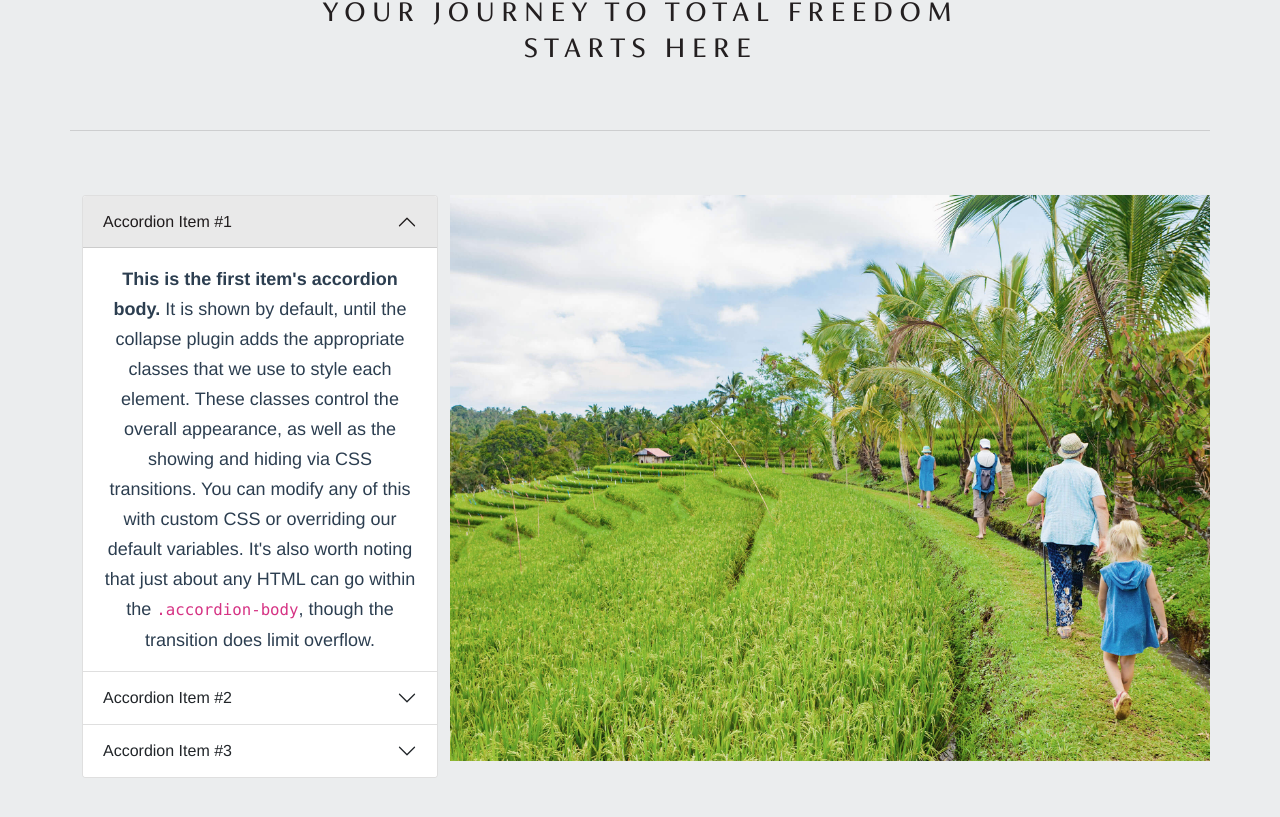
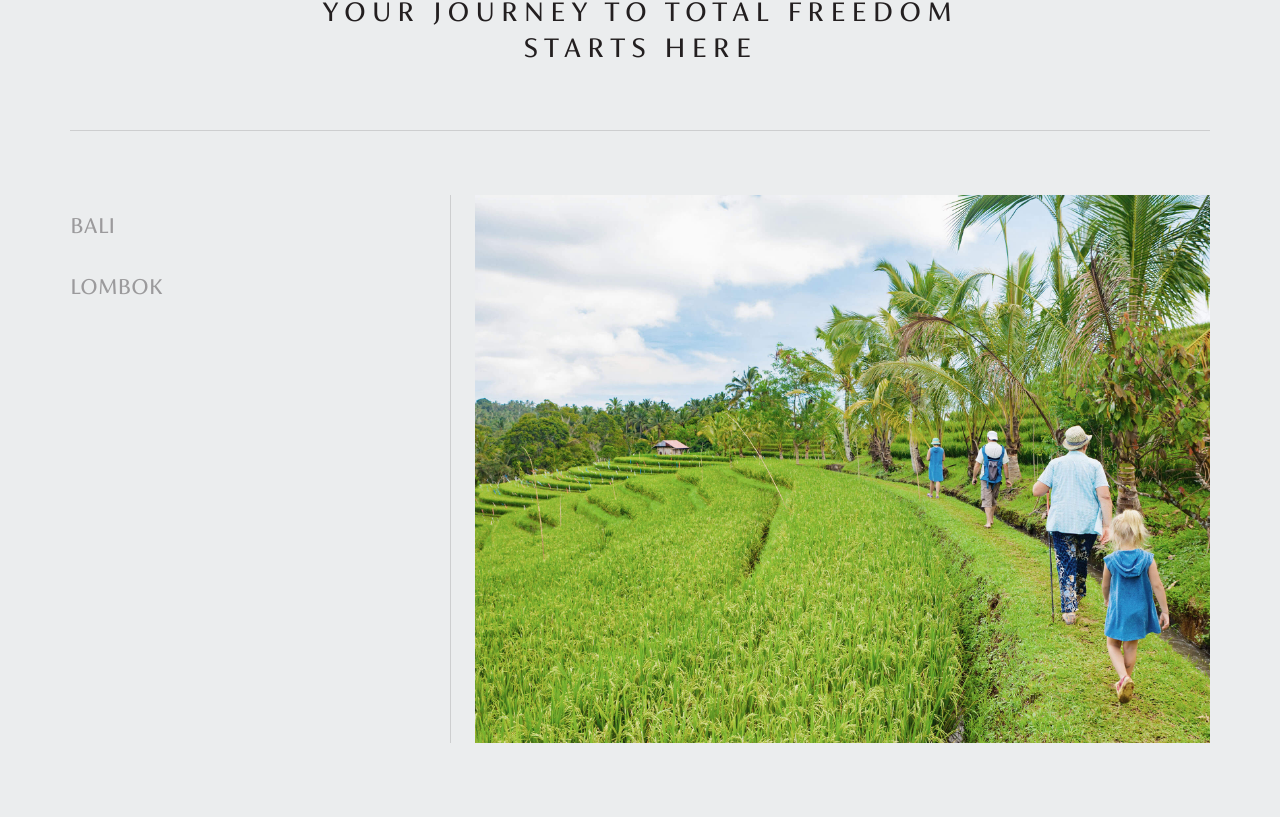
Before and after one commit to wahyuPM/elite-havens, a Vue app: page /#/ in a window 1280 px wide. Shown: the part 3991-4808 px from the top of the page. Built offline with nearby package versions, Linux system fonts and the light colour scheme; a web font is replaced by a local one.

Commit message:
add : destination section accordion

```diff
--- a/src/assets/scss/_destination.scss
+++ b/src/assets/scss/_destination.scss
@@ -1,8 +1,53 @@
 .destination {
+    font-family: "FS Siena", sans-serif;
     padding: 4rem 0;
+
+    .accordion-button{
+        color: rgba(35, 31, 32, 0.4);
+        text-transform: uppercase;
+        font-size: 1.5rem;
+
+        &:hover{
+            color: #231F20;
+        }
+
+        &:focus, &:not(:active) {
+                outline: 0;
+                border: none;
+                box-shadow: none;
+            }
+
+        &::after{
+            content: none;
+        }
+    }
+
+
+    .btn-primary{
+        padding: .5rem 2.5rem;
+        font-size: .9rem;
+        &:hover {
+            background-color: #fff;
+            color: $primary;
+            border: 1px solid $primary;
+        }
+    }
+
+    .accordion-body{
+        font-size: .9rem;
+        text-align: left;
+        color: #231F20;
+        letter-spacing: 0.02em;
+    }
+
+    .accordion-footer{
+        // padding: 0 1.25rem;
+    }
 
     img {
         width: 100%;
         height: auto;
+        padding-left: 1.5rem;
+        border-left: 1px solid rgba(35, 31, 32, 0.15);
     }
 }
--- a/src/views/home/HomePage.vue
+++ b/src/views/home/HomePage.vue
@@ -41,51 +41,59 @@
     <section class="destination">
       <div class="container">
         <div class="row">
-          <div class="col-md-4">
-            <div class="accordion" id="accordionExample">
-              <div class="accordion-item">
+          <div class="col-md-4 ps-0">
+            <div class="accordion accordion-flush" id="accordionExample">
+              <div class="accordion-item bg-transparent border-0">
                 <h2 class="accordion-header" id="headingOne">
                   <button
-                    class="accordion-button"
+                    class="accordion-button collapsed bg-transparent ps-0"
                     type="button"
                     data-bs-toggle="collapse"
                     data-bs-target="#collapseOne"
-                    aria-expanded="true"
+                    aria-expanded="false"
                     aria-controls="collapseOne"
                   >
-                    Accordion Item #1
+                    Bali
                   </button>
                 </h2>
                 <div
                   id="collapseOne"
-                  class="accordion-collapse collapse show"
+                  class="accordion-collapse collapse ps-0"
                   aria-labelledby="headingOne"
                   data-bs-parent="#accordionExample"
                 >
-                  <div class="accordion-body">
-                    <strong>This is the first item's accordion body.</strong> It
-                    is shown by default, until the collapse plugin adds the
-                    appropriate classes that we use to style each element. These
-                    classes control the overall appearance, as well as the
-                    showing and hiding via CSS transitions. You can modify any
-                    of this with custom CSS or overriding our default variables.
-                    It's also worth noting that just about any HTML can go
-                    within the <code>.accordion-body</code>, though the
-                    transition does limit overflow.
+                  <div class="accordion-body ps-0">
+                    On the island of the gods, where heaven meets earth, the
+                    phrase 'holiday in paradise' truly comes to life. Whether
+                    you are looking for a beachside escape in Canggu, a clifftop
+                    retreat in Jimbaran, or a scenic hideaway in the hills of
+                    Ubud, you are in for a memorable time away in our carefully
+                    crafted villas in Bali.
+                  </div>
+                  <div class="accordion-footer text-start">
+                    <button class="btn btn-primary rounded-pill">
+                      Start your journy
+                    </button>
                   </div>
                 </div>
               </div>
-              <div class="accordion-item">
+              <div class="accordion-item bg-transparent border-0">
                 <h2 class="accordion-header" id="headingTwo">
                   <button
-                    class="accordion-button collapsed"
+                    class="
+                      accordion-button
+                      collapsed
+                      bg-transparent
+                      border-0
+                      ps-0
+                    "
                     type="button"
                     data-bs-toggle="collapse"
                     data-bs-target="#collapseTwo"
                     aria-expanded="false"
                     aria-controls="collapseTwo"
                   >
-                    Accordion Item #2
+                    Lombok
                   </button>
                 </h2>
                 <div
@@ -94,48 +102,19 @@
                   aria-labelledby="headingTwo"
                   data-bs-parent="#accordionExample"
                 >
-                  <div class="accordion-body">
-                    <strong>This is the second item's accordion body.</strong>
-                    It is hidden by default, until the collapse plugin adds the
-                    appropriate classes that we use to style each element. These
-                    classes control the overall appearance, as well as the
-                    showing and hiding via CSS transitions. You can modify any
-                    of this with custom CSS or overriding our default variables.
-                    It's also worth noting that just about any HTML can go
-                    within the <code>.accordion-body</code>, though the
-                    transition does limit overflow.
+                  <div class="accordion-body ps-0">
+                    While not as famous as neighbouring Bali, Lombok is a
+                    paradise of unsurpassed natural beauty; from the
+                    coral-fringed Gili islands, home to sea turtles and exotic
+                    fish, to vast white sand beaches, spectacular surf and
+                    soaring volcanic peaks. Come find space to reconnect with
+                    yourself and loved ones in one of our beautifully designed
+                    Lombok villas.
                   </div>
-                </div>
-              </div>
-              <div class="accordion-item">
-                <h2 class="accordion-header" id="headingThree">
-                  <button
-                    class="accordion-button collapsed"
-                    type="button"
-                    data-bs-toggle="collapse"
-                    data-bs-target="#collapseThree"
-                    aria-expanded="false"
-                    aria-controls="collapseThree"
-                  >
-                    Accordion Item #3
-                  </button>
-                </h2>
-                <div
-                  id="collapseThree"
-                  class="accordion-collapse collapse"
-                  aria-labelledby="headingThree"
-                  data-bs-parent="#accordionExample"
-                >
-                  <div class="accordion-body">
-                    <strong>This is the third item's accordion body.</strong> It
-                    is hidden by default, until the collapse plugin adds the
-                    appropriate classes that we use to style each element. These
-                    classes control the overall appearance, as well as the
-                    showing and hiding via CSS transitions. You can modify any
-                    of this with custom CSS or overriding our default variables.
-                    It's also worth noting that just about any HTML can go
-                    within the <code>.accordion-body</code>, though the
-                    transition does limit overflow.
+                  <div class="accordion-footer text-start">
+                    <button class="btn btn-primary rounded-pill">
+                      Start your journy
+                    </button>
                   </div>
                 </div>
               </div>
```
Also changed, not shown: src/assets/css/main.css.
